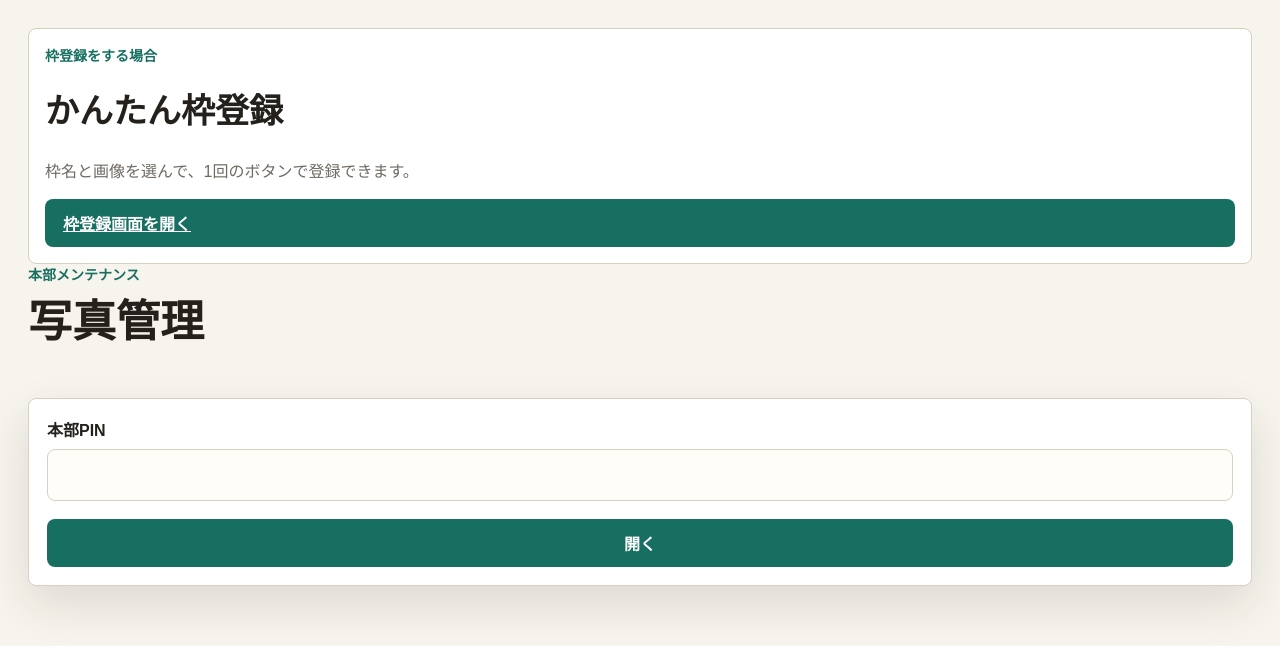
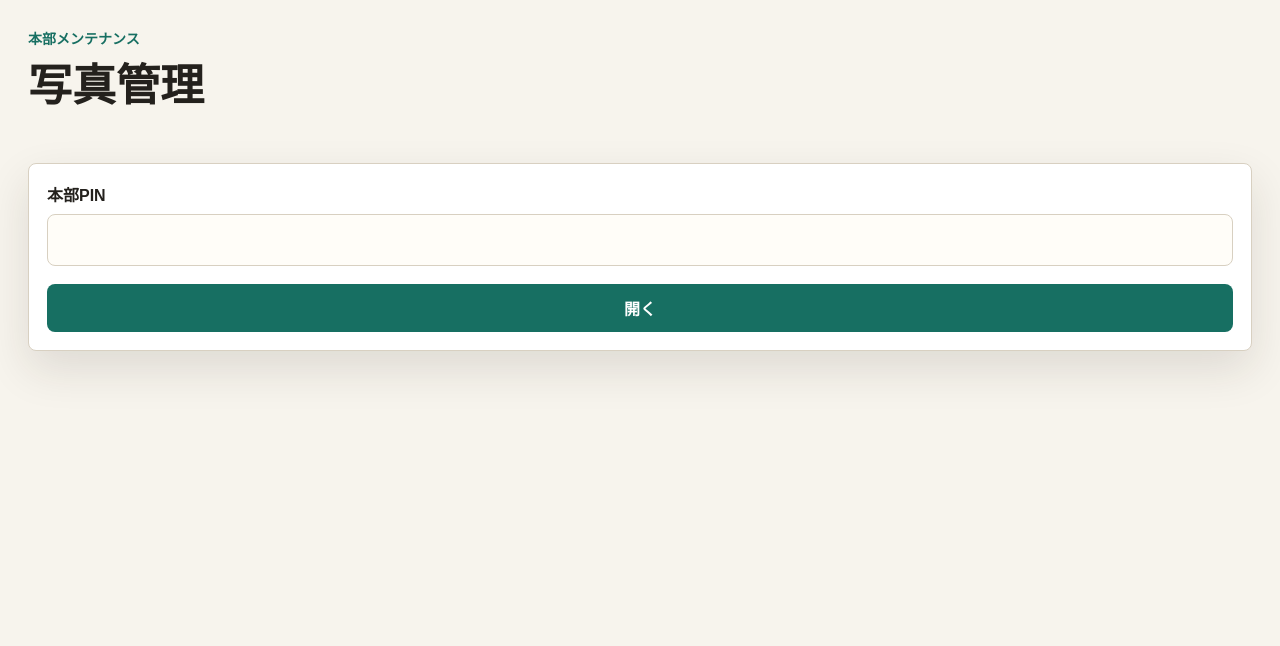
Before and after one commit to hirotaro-suzuki/dog-sns-prototype, a Next.js app: page /admin in a window 1280 px wide. Shown: the top 646 px of the page. Built offline with nearby package versions, Linux system fonts and the light colour scheme.

Commit message:
Remove temporary frame registration panel from admin

```diff
--- a/src/app/admin/page.tsx
+++ b/src/app/admin/page.tsx
@@ -1,18 +1,9 @@
-import Link from "next/link";
 import { AdminMaintenance } from "@/components/AdminMaintenance";
 
 export default function AdminPage() {
   return (
     <main className="app-shell">
       <section className="workspace admin-workspace">
-        <div className="admin-filter-panel">
-          <p className="eyebrow">枠登録をする場合</p>
-          <h2>かんたん枠登録</h2>
-          <p>枠名と画像を選んで、1回のボタンで登録できます。</p>
-          <Link className="action-button" href="/admin/frames">
-            枠登録画面を開く
-          </Link>
-        </div>
         <AdminMaintenance />
       </section>
     </main>
```
